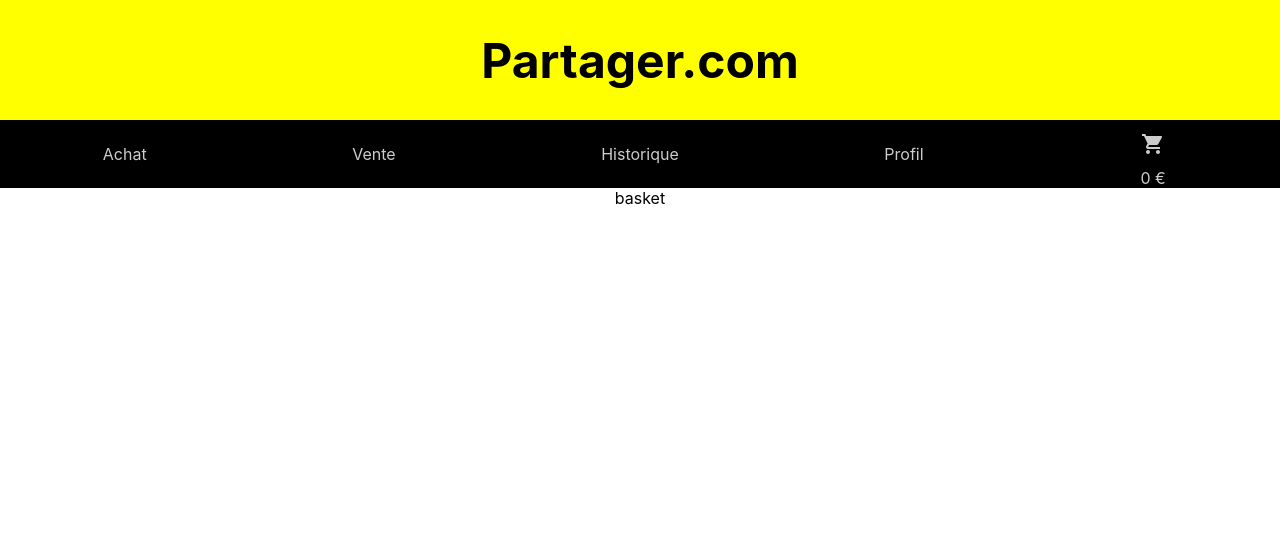
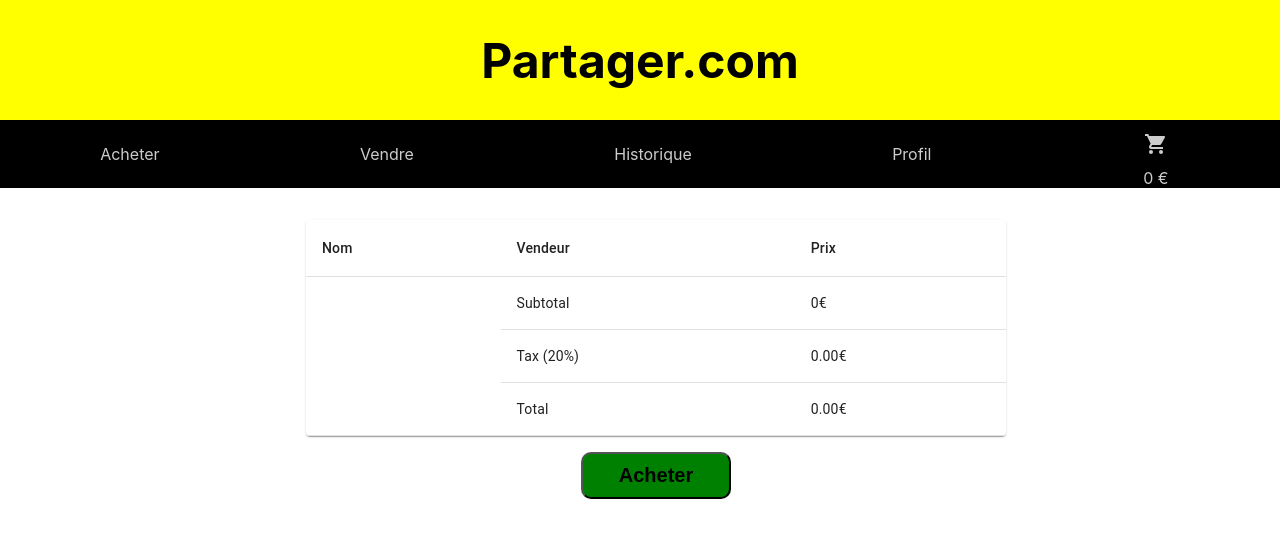
Before and after one commit to rouxxi/checkpoint4_partager_front-end, a React (Create React App) app: page /basket in a window 1280 px wide. Shown: the top 538 px of the page. Built offline with nearby package versions, Linux system fonts and the light colour scheme.

Commit message:
add orders / article are off vision if they are bought

```diff
--- a/src/components/NavBar.jsx/NavBar.jsx
+++ b/src/components/NavBar.jsx/NavBar.jsx
@@ -28,10 +28,10 @@ function NavBar() {
 		<div className={classes.main}>
 			<ul className={classes.Ul}>
 				<Link to='/buying'>
-					<li>Achat</li>{' '}
+					<li>Acheter</li>{' '}
 				</Link>
 				<Link to='/selling'>
-					<li>Vente</li>
+					<li>Vendre</li>
 				</Link>
 				<Link to='/orders'>
 					<li>Historique</li>
--- a/src/contexts/BasketContext/BasketContext.jsx
+++ b/src/contexts/BasketContext/BasketContext.jsx
@@ -6,6 +6,7 @@ function BasketContextProvider({ children }) {
 	const [basket, setBasket] = React.useState({
 		status: false,
 		items: [''],
+		totalPrice: 0,
 	});
 
 	return (
--- a/src/views/Basket/Basket.jsx
+++ b/src/views/Basket/Basket.jsx
@@ -1,7 +1,115 @@
 import React from 'react';
+import axios from 'axios';
+
+import Table from '@material-ui/core/Table';
+import TableBody from '@material-ui/core/TableBody';
+import TableCell from '@material-ui/core/TableCell';
+import TableContainer from '@material-ui/core/TableContainer';
+import TableHead from '@material-ui/core/TableHead';
+import TableRow from '@material-ui/core/TableRow';
+import Paper from '@material-ui/core/Paper';
+
+import styleBasket from './styleBasket';
+import { BasketContext } from '../../contexts/BasketContext/BasketContext';
+import { UserContext } from '../../contexts/userContext/userContext';
 
 function Basket() {
-  return <div>basket</div>;
+	const { basket, setBasket } = React.useContext(BasketContext);
+	const { userInfo } = React.useContext(UserContext);
+	const [enoughtMoney, setEnoughtMoney] = React.useState(false);
+	const [bought, setBought] = React.useState(false);
+	const classes = styleBasket();
+
+	const handleSubmit = () => {
+		const { idUser } = userInfo;
+		if (userInfo.money < basket.totalPrice) {
+			setEnoughtMoney(true);
+		} else {
+			basket.items.forEach((element) => {
+				axios
+					.put(`${process.env.REACT_APP_URL_BACK}items/bought/`, {
+						idItems: element.id,
+						idUser: userInfo.idUser,
+					})
+					.then((res) => setBought(true))
+					.catch((error) => console.error(error))
+					.then(() =>
+						setBasket({
+							status: false,
+							items: [''],
+							totalPrice: 0,
+						})
+					);
+			});
+
+			axios
+				.put(`${process.env.REACT_APP_URL_BACK}users/${idUser}/bought/`, {
+					totalPrice: userInfo.money - (basket.totalPrice * 1.2).toFixed(2),
+				})
+				.then((res) => console.log(res));
+		}
+	};
+
+	return (
+		<div className={classes.main}>
+			<TableContainer component={Paper} className={classes.container}>
+				<Table className={classes.table} aria-label='simple table'>
+					<TableHead>
+						<TableRow>
+							<TableCell>Nom</TableCell>
+							<TableCell align='left'>Vendeur</TableCell>
+							<TableCell align='left'>Prix</TableCell>
+						</TableRow>
+					</TableHead>
+					<TableBody>
+						{basket.items.map((row, index) => {
+							if (index > 0) {
+								return (
+									<TableRow key={row.label}>
+										<TableCell component='th' scope='row'>
+											{row.name}
+										</TableCell>
+										<TableCell align='left'>{row.creator}</TableCell>
+										<TableCell align='left'>{row.price}</TableCell>
+									</TableRow>
+								);
+							}
+						})}
+						<TableRow>
+							<TableCell rowSpan={3} />
+							<TableCell colSpan={1}>Subtotal</TableCell>
+							<TableCell align='left'>{basket.totalPrice}€</TableCell>
+						</TableRow>
+						<TableRow>
+							<TableCell>Tax (20%)</TableCell>
+							<TableCell align='left'>
+								{(basket.totalPrice * 0.2).toFixed(2)}€
+							</TableCell>
+						</TableRow>
+						<TableRow>
+							<TableCell colSpan={1}>Total</TableCell>
+							<TableCell align='left'>
+								{(basket.totalPrice * 1.2).toFixed(2)}€
+							</TableCell>
+						</TableRow>
+					</TableBody>
+				</Table>
+			</TableContainer>
+			<button className={classes.button} onClick={handleSubmit}>
+				Acheter
+			</button>
+			{enoughtMoney && (
+				<h6>
+					Vous n'avez pas assez d'argent, pour acheter la totalité du panier!
+				</h6>
+			)}
+			{bought && (
+				<h6>
+					Vous n'avez pas assez d'argent, pour acheter la totalité du panier!
+				</h6>
+			)}
+		</div>
+	);
 }
 
 export default Basket;
--- /dev/null
+++ b/src/views/Basket/styleBasket.js
@@ -0,0 +1,26 @@
+import { makeStyles } from '@material-ui/styles';
+
+const styleBasket = makeStyles({
+    container: {
+        margin: '1rem',
+        maxWidth: '700px',
+    },
+    main: {
+        display: 'flex',
+        flexDirection: 'column',
+        alignItems: 'center',
+        margin: '1rem',
+        width: '100%',
+    },
+    button: {
+        borderRadius: '10px',
+        backgroundColor: 'green',
+        padding: '10px',
+        width: '150px',
+        fontSize: '20px',
+        fontWeight: 'bolder',
+        outline: 'none',
+    },
+});
+
+export default styleBasket;
--- a/src/views/Buying/Buying.jsx
+++ b/src/views/Buying/Buying.jsx
@@ -75,9 +75,11 @@ function Buying() {
 													id: item.iditem,
 													creator: item.creator,
 													price: item.price,
+													description: item.description,
 													name: item.label,
 												},
 											],
+											totalPrice: basket.totalPrice + item.price,
 										});
 									}}
 								/>
--- a/src/views/Orders/Orders.jsx
+++ b/src/views/Orders/Orders.jsx
@@ -1,7 +1,59 @@
-import React from 'react';
+import React, { useEffect } from 'react';
+import axios from 'axios';
+import { UserContext } from '../../contexts/userContext/userContext';
+
+import Table from '@material-ui/core/Table';
+import TableBody from '@material-ui/core/TableBody';
+import TableCell from '@material-ui/core/TableCell';
+import TableContainer from '@material-ui/core/TableContainer';
+import TableHead from '@material-ui/core/TableHead';
+import TableRow from '@material-ui/core/TableRow';
+import Paper from '@material-ui/core/Paper';
+
+import styleOrders from './styleOrders';
 
 function Orders() {
-  return <div>orders</div>;
+	const { userInfo } = React.useContext(UserContext);
+	const [orders, setOrders] = React.useState([]);
+	const classes = styleOrders();
+
+	useEffect(() => {
+		const { idUser } = userInfo;
+		axios
+			.get(`${process.env.REACT_APP_URL_BACK}items/${idUser}/bought/`)
+			.then((res) => setOrders(res.data));
+	}, []);
+
+	return (
+		<div className={classes.main}>
+			<h2>Articles achetés</h2>
+			<TableContainer component={Paper} className={classes.container}>
+				<Table className={classes.table} aria-label='simple table'>
+					<TableHead>
+						<TableRow>
+							<TableCell>Nom</TableCell>
+							<TableCell align='left'>Vendeur</TableCell>
+							<TableCell align='left'>Prix</TableCell>
+						</TableRow>
+					</TableHead>
+					<TableBody>
+						{orders &&
+							orders.map((row, index) => {
+								return (
+									<TableRow key={row.label}>
+										<TableCell component='th' scope='row'>
+											{row.label}
+										</TableCell>
+										<TableCell align='left'>{row.creator}</TableCell>
+										<TableCell align='left'>{row.price}</TableCell>
+									</TableRow>
+								);
+							})}
+					</TableBody>
+				</Table>
+			</TableContainer>
+		</div>
+	);
 }
 
 export default Orders;
--- /dev/null
+++ b/src/views/Orders/styleOrders.js
@@ -0,0 +1,27 @@
+import { makeStyles } from '@material-ui/styles';
+
+const styleOrders = makeStyles({
+    container: {
+        margin: '1rem',
+        maxWidth: '700px',
+    },
+    main: {
+        display: 'flex',
+        flexDirection: 'column',
+        alignItems: 'center',
+        margin: '1rem',
+        width: '100%',
+    },
+    button: {
+        borderRadius: '10px',
+        backgroundColor: 'green',
+        padding: '10px',
+        width: '150px',
+        fontSize: '20px',
+        fontWeight: 'bolder',
+        outline: 'none',
+    },
+});
+
+
+export default styleOrders;
--- a/src/views/Profil/Profil.jsx
+++ b/src/views/Profil/Profil.jsx
@@ -6,9 +6,11 @@ import { UserContext } from '../../contexts/userContext/userContext';
 import styleProfil from './styleProfil';
 import axios from 'axios';
 import { useHistory } from 'react-router-dom';
+import { BasketContext } from '../../contexts/BasketContext/BasketContext';
 
 function Profil() {
 	const { userInfo, setUserInfo } = React.useContext(UserContext);
+	const { basket, setBasket } = React.useContext(BasketContext);
 	const [firstName, setFirstName] = React.useState('');
 	const [lastName, setLastName] = React.useState('');
 	const [nickName, setNickName] = React.useState('');
@@ -37,6 +39,18 @@ function Profil() {
 	const handleLogout = () => {
 		localStorage.removeItem('token');
 		localStorage.removeItem('id');
+		setUserInfo({
+			idUser: '',
+			firstName: '',
+			lastName: '',
+			nickName: '',
+			email: '',
+			money: 0,
+		});
+		setBasket({
+			status: false,
+			items: [''],
+		});
 		history.push('/');
 	};
 	const handleSubmit = () => {
@@ -126,7 +140,7 @@ function Profil() {
 				className={classes.button}
 				onClick={handleLogout}
 			>
-				Deconnecxion
+				Deconnexion
 			</Button>
 		</div>
 	);
```
Also changed, not shown: 1 other file (tests, documents, lock files or other folders).
